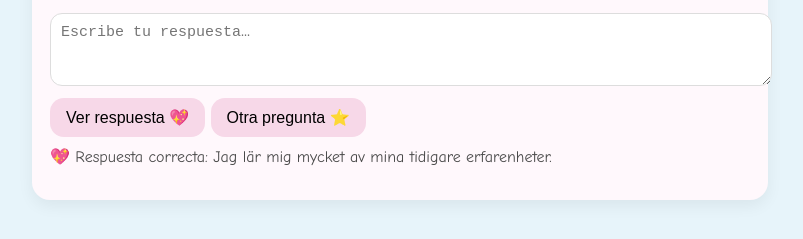
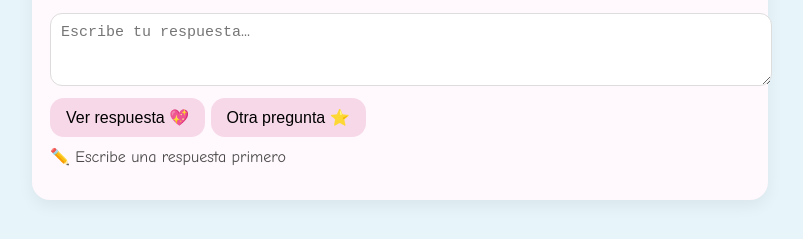
Before and after one commit to marcela2002/miestudio, a plain HTML site: page index.html in a window 1280 px wide. Both pictures are taken after a click on the button "Ver respuesta 💖". Shown: the part 153-392 px from the top of the page, without its empty margins (240-1043 px from the left). Drawn offline with Linux system fonts and the light colour scheme.

Commit message:
Update index.html

```diff
--- a/index.html
+++ b/index.html
@@ -88,11 +88,41 @@ function nuevaPregunta() {
   document.getElementById("correcta").innerText = "";
 }
 
-function mostrarRespuesta() {
+  function normalizar(texto) {
+  return texto
+    .toLowerCase()
+    .normalize("NFD")
+    .replace(/[\u0300-\u036f]/g, "")
+    .replace(/\s+/g, " ")
+    .trim();
+}
+
+  function mostrarRespuesta() {
   if (!actual) return;
-  document.getElementById("correcta").innerText =
-    "💖 Respuesta correcta: " + actual.respuesta;
+
+  const escrita = normalizar(
+    document.getElementById("respuesta").value
+  );
+  const correcta = normalizar(actual.respuesta);
+
+  const salida = document.getElementById("correcta");
+
+  if (escrita === "") {
+    salida.innerText = "✏️ Escribe una respuesta primero";
+    return;
+  }
+
+  if (escrita === correcta) {
+    salida.innerText = "✅ ¡Correcto! 💗";
+  } else {
+    salida.innerText =
+      "❌ Incorrecto\n💖 Respuesta correcta: " + actual.respuesta;
+  }
 }
+
+
+
+
 </script>
 
 </body>
```
